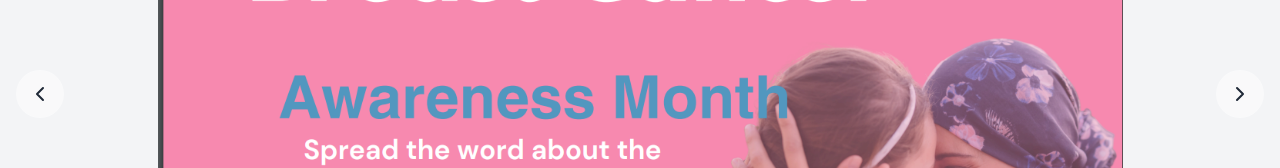
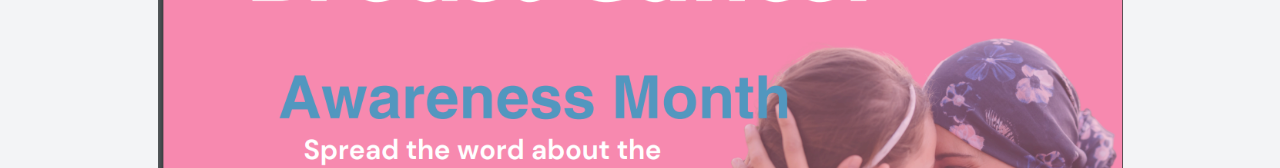
Before and after one commit to 0xshariq/hospital-website, a Next.js app: page / in a window 1280 px wide. Shown: the part 306-474 px from the top of the page. Built offline with nearby package versions, Linux system fonts and the light colour scheme.

Commit message:
Image Slider Component Improved

```diff
--- a/src/app/component/ImageSlider.tsx
+++ b/src/app/component/ImageSlider.tsx
@@ -1,9 +1,9 @@
 'use client'
 
-import { useState, useEffect } from 'react'
+import { useState, useEffect, useCallback } from 'react'
 import Image from 'next/image'
-import { ChevronLeft, ChevronRight } from 'lucide-react'
 
+// Type definition for the image data
 type ImageData = {
   src: string
   alt: string
@@ -11,6 +11,7 @@ type ImageData = {
   title: string
 }
 
+// Array of images with their corresponding alt text, caption, and title
 const images: ImageData[] = [
   {
     src: "/assets/image-slider/image-slider-1.jpg",
@@ -57,28 +58,30 @@ const images: ImageData[] = [
 ]
 
 export default function EnhancedImageSlider() {
-  const [currentIndex, setCurrentIndex] = useState(0)
-  const [isTransitioning, setIsTransitioning] = useState(false)
+  const [currentIndex, setCurrentIndex] = useState(0) // Manage the current slide index
+  const [isTransitioning, setIsTransitioning] = useState(false) // Track if slide transition is in progress
+  const [isPaused, setIsPaused] = useState(false) // Pause the slider on hover
 
-  const nextSlide = () => {
+  // Function to move to the next slide
+  const nextSlide = useCallback(() => {
     if (!isTransitioning) {
       setIsTransitioning(true)
       setCurrentIndex((prevIndex) => (prevIndex + 1) % images.length)
     }
-  }
+  }, [isTransitioning])
 
-  const prevSlide = () => {
-    if (!isTransitioning) {
-      setIsTransitioning(true)
-      setCurrentIndex((prevIndex) => (prevIndex - 1 + images.length) % images.length)
+  // Automatically advance slides every 5 seconds unless paused
+  useEffect(() => {
+    let timer: NodeJS.Timeout | null = null
+    if (!isPaused) {
+      timer = setInterval(nextSlide, 5000)
     }
-  }
+    return () => {
+      if (timer) clearInterval(timer)
+    }
+  }, [isPaused, nextSlide])
 
-  useEffect(() => {
-    const timer = setInterval(nextSlide, 5000) // Auto-advance every 5 seconds
-    return () => clearInterval(timer)
-  }, [])
-
+  // Reset the transition state after a brief delay
   useEffect(() => {
     if (isTransitioning) {
       const timer = setTimeout(() => setIsTransitioning(false), 500)
@@ -86,8 +89,22 @@ export default function EnhancedImageSlider() {
     }
   }, [isTransitioning])
 
+  // Pause slide show on mouse hover
+  const handleMouseEnter = () => {
+    setIsPaused(true)
+  }
+
+  // Resume slide show on mouse leave
+  const handleMouseLeave = () => {
+    setIsPaused(false)
+  }
+
   return (
-    <div className="relative w-full h-[80vh] bg-gray-100 rounded-lg shadow-lg overflow-hidden">
+    <div
+      className="relative w-full h-[80vh] bg-gray-100 rounded-lg shadow-lg overflow-hidden"
+      onMouseEnter={handleMouseEnter}
+      onMouseLeave={handleMouseLeave}
+    >
       <div className="absolute inset-0">
         {images.map((image, index) => (
           <div
@@ -116,20 +133,8 @@ export default function EnhancedImageSlider() {
           </div>
         ))}
       </div>
-      <button
-        onClick={prevSlide}
-        className="absolute top-1/2 left-4 transform -translate-y-1/2 bg-white bg-opacity-50 hover:bg-opacity-75 rounded-full p-3 focus:outline-none focus:ring-2 focus:ring-offset-2 focus:ring-offset-gray-800 focus:ring-white transition-all duration-300 ease-in-out hover:scale-110"
-        aria-label="Previous slide"
-      >
-        <ChevronLeft className="w-6 h-6 text-gray-800" />
-      </button>
-      <button
-        onClick={nextSlide}
-        className="absolute top-1/2 right-4 transform -translate-y-1/2 bg-white bg-opacity-50 hover:bg-opacity-75 rounded-full p-3 focus:outline-none focus:ring-2 focus:ring-offset-2 focus:ring-offset-gray-800 focus:ring-white transition-all duration-300 ease-in-out hover:scale-110"
-        aria-label="Next slide"
-      >
-        <ChevronRight className="w-6 h-6 text-gray-800" />
-      </button>
+
+      {/* Dots to indicate the current slide */}
       <div className="absolute bottom-4 left-1/2 transform -translate-x-1/2 flex space-x-2">
         {images.map((_, index) => (
           <button
```
